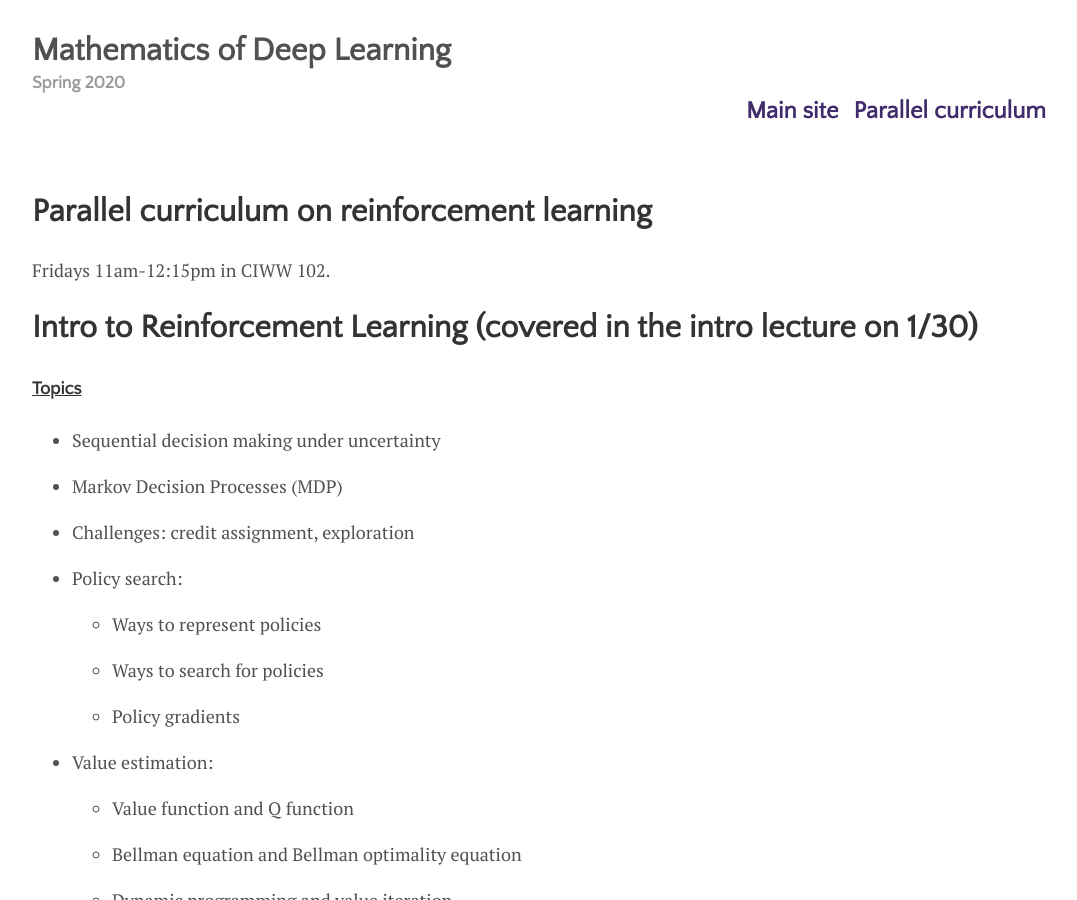
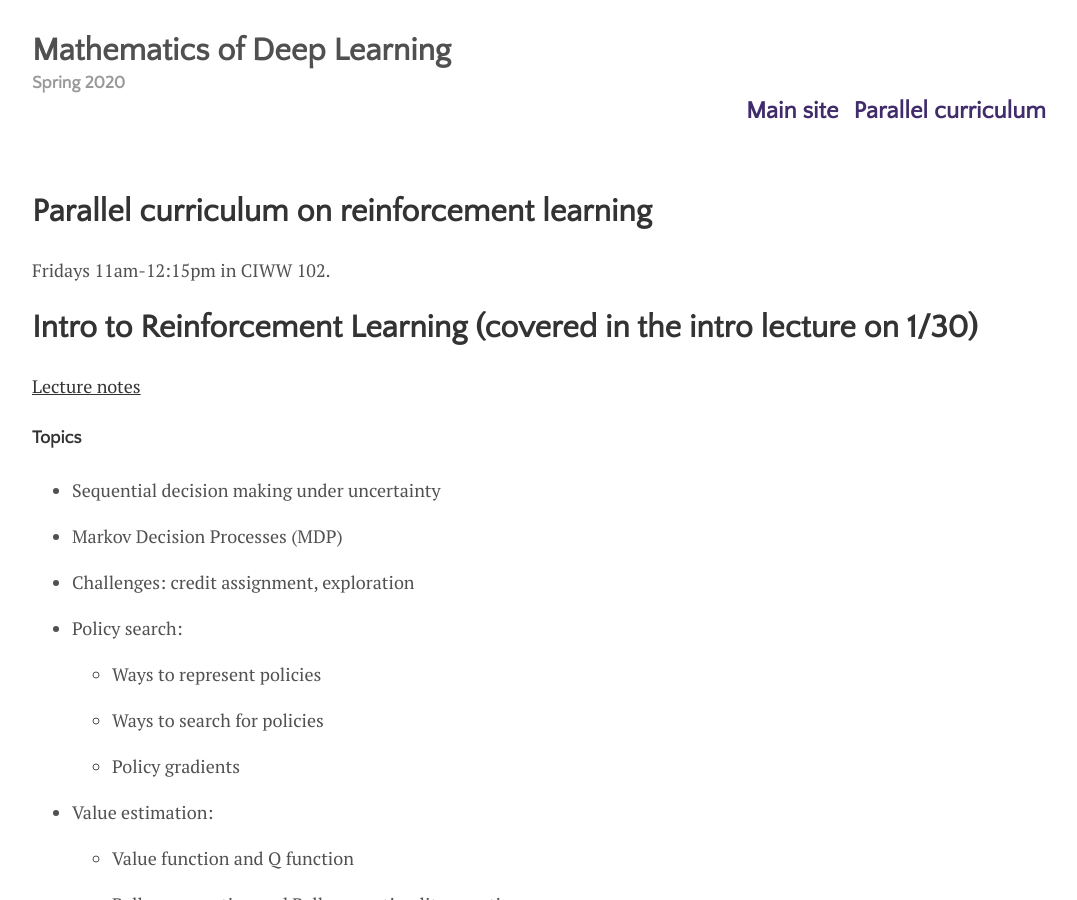
Before and after one commit to willwhitney/mathsdl-spring20, a Jekyll site: the page built from parallel.md, in a window 1280 px wide and 900 px high. Shown: the whole window, without its empty margins (96-1173 px from the left). Built offline with Jekyll 4.4.1, drawn with Linux system fonts in a browser that asks for light colours; nearby versions of some CDN libraries.

Commit message:
change format for lecture notes link

```diff
--- a/parallel.md
+++ b/parallel.md
@@ -12,7 +12,9 @@ Fridays 11am-12:15pm in CIWW 102.
 Intro to Reinforcement Learning (covered in the intro lecture on 1/30)
 ======================================================================
 
-#### [Topics](http://mathsdl-spring20.willwhitney.com/assets/documents/Lecture1_Intro_to_RL.pdf)
+[Lecture notes](http://mathsdl-spring20.willwhitney.com/assets/documents/Lecture1_Intro_to_RL.pdf)
+
+#### Topics
 
 -   Sequential decision making under uncertainty
 
```
